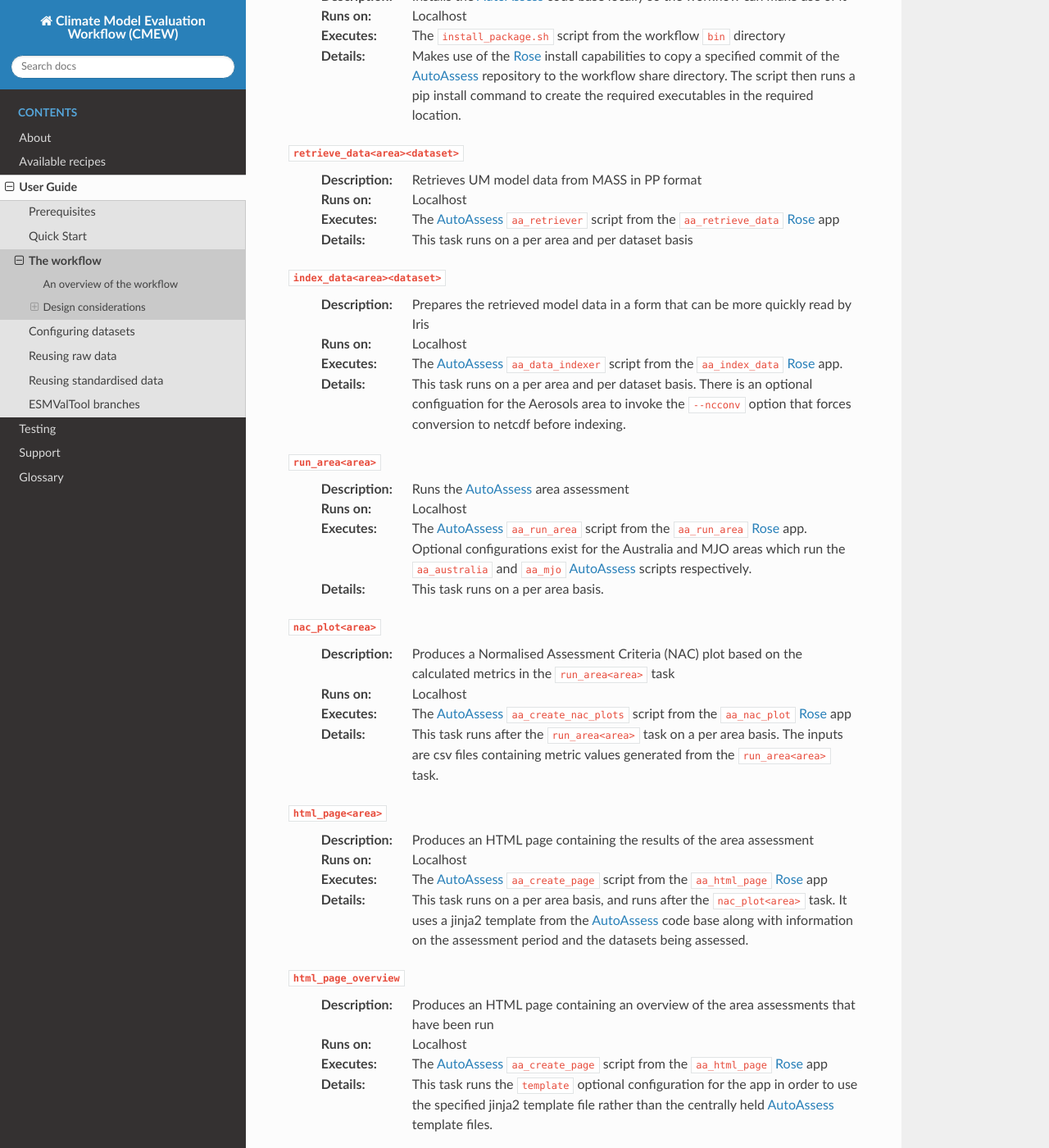
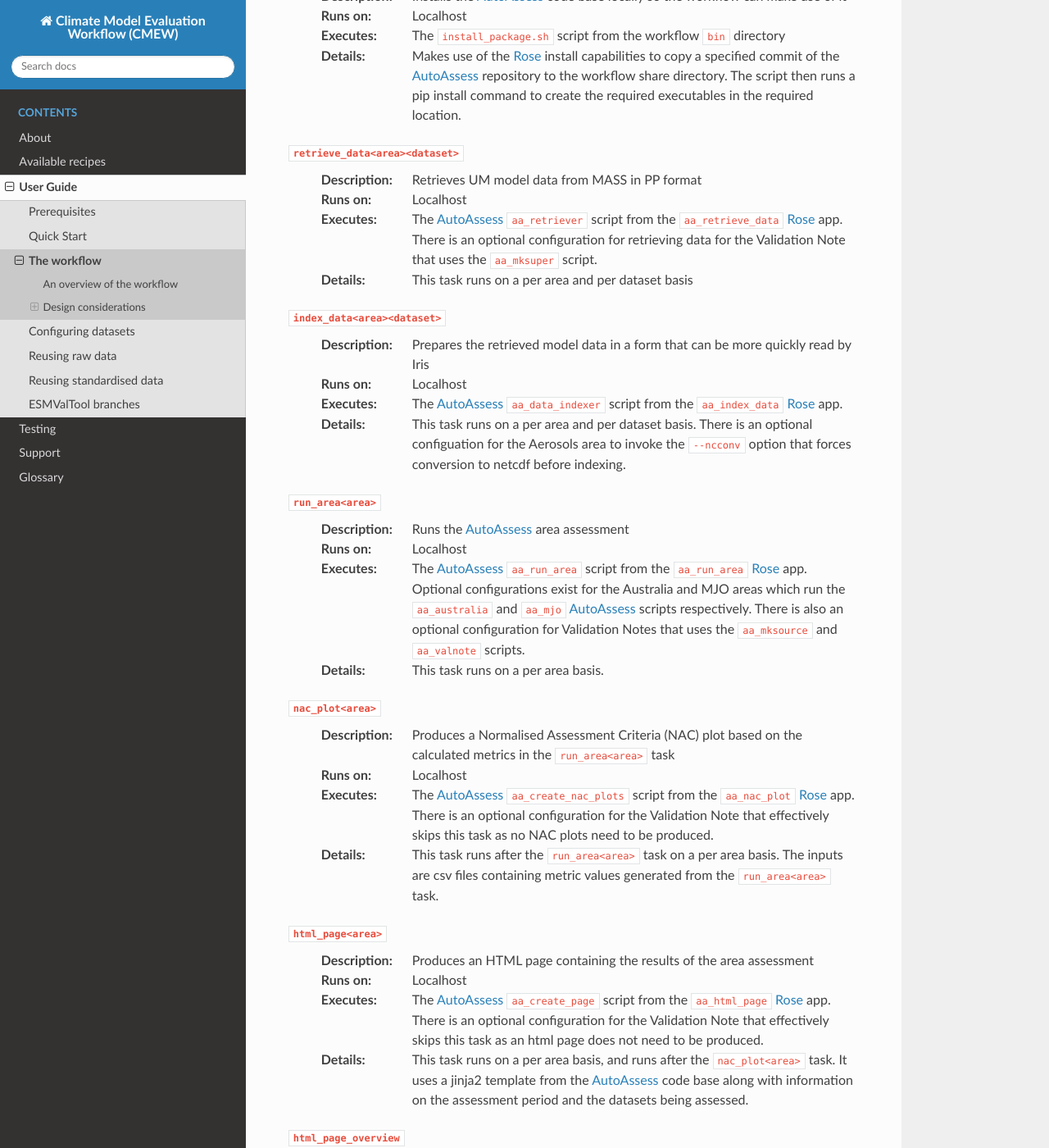
Before and after one commit to MetOffice/CMEW, a Sphinx documentation site: the page built from doc/source/user_guide/workflow.rst, in a window 1280 px wide and 1400 px high, scrolled down 2564 px. Shown: the whole window at 82% size. Built offline with Sphinx 7.4.7 and the Read the Docs theme 3.1.0, drawn with Linux system fonts in a browser that asks for light colours.

Commit message:
#582: Develop the valnotes task
* #23. Added first attempt at valnotes.

* #23. Updated top level webpage and variable used to pass to valnote.

* #23. Added documentation for the validation note tasks.

* #23. Put validation note into basic graph, but set up apps to skip nac plots and html page.

* #23. Added valnote optional config for index_data app.

* #23. Updated version of AutoAssess to fix valnote issues.

* #23. Another AutoAssess update to fix thumbnails in valnotes.

* #23. Put autoassess assessment areas over a new line to beat line length limit.

* #23. Indented new line of autoassess areas by 2 spaces to beat cylc linter

* #23. Added copyright statements, updated autoassess and moved environment variables to root.

---------

Co-authored-by: Emma Hogan <ehogan@users.noreply.github.com>

```diff
--- a/doc/source/recipes.rst
+++ b/doc/source/recipes.rst
@@ -18,6 +18,7 @@
 .. toctree::
    :maxdepth: 1
 
+   areas/valnote/valnote.rst
    areas/aerosols/aerosols.rst
    areas/africa/africa.rst
    areas/australia/australia.rst
--- a/doc/source/user_guide/workflow.rst
+++ b/doc/source/user_guide/workflow.rst
@@ -169,7 +169,9 @@
   :Runs on:
      Localhost
   :Executes:
-     The |AutoAssess| ``aa_retriever`` script from the ``aa_retrieve_data`` |Rose| app
+     The |AutoAssess| ``aa_retriever`` script from the ``aa_retrieve_data`` |Rose| app.
+     There is an optional configuration for retrieving data for the Validation Note that
+     uses the ``aa_mksuper`` script.
   :Details:
      This task runs on a per area and per dataset basis
 
@@ -193,7 +195,9 @@
   :Executes:
      The |AutoAssess| ``aa_run_area`` script from the ``aa_run_area`` |Rose| app.
      Optional configurations exist for the Australia and MJO areas which run the
-     ``aa_australia`` and ``aa_mjo`` |AutoAssess| scripts respectively.
+     ``aa_australia`` and ``aa_mjo`` |AutoAssess| scripts respectively. There
+     is also an optional configuration for Validation Notes that uses the
+     ``aa_mksource`` and ``aa_valnote`` scripts.
   :Details:
      This task runs on a per area basis.
 
@@ -204,7 +208,9 @@
   :Runs on:
      Localhost
   :Executes:
-     The |AutoAssess| ``aa_create_nac_plots`` script from the ``aa_nac_plot`` |Rose| app
+     The |AutoAssess| ``aa_create_nac_plots`` script from the ``aa_nac_plot`` |Rose| app.
+     There is an optional configuration for the Validation Note that effectively skips
+     this task as no NAC plots need to be produced.
   :Details:
      This task runs after the ``run_area<area>`` task on a per area basis. The
      inputs are csv files containing metric values generated from the
@@ -216,7 +222,9 @@
   :Runs on:
      Localhost
   :Executes:
-     The |AutoAssess| ``aa_create_page`` script from the ``aa_html_page`` |Rose| app
+     The |AutoAssess| ``aa_create_page`` script from the ``aa_html_page`` |Rose| app.
+     There is an optional configuration for the Validation Note that effectively skips
+     this task as an html page does not need to be produced.
   :Details:
      This task runs on a per area basis, and runs after the ``nac_plot<area>``
      task. It uses a jinja2 template from the |AutoAssess| code base along with
```
Also changed, not shown: doc/source/areas/valnote/valnote.rst (added, +82 -0 lines), doc/source/areas/valnote/0010_PMSL_djf_v_era-interim.png (added), doc/source/areas/valnote/0052_U_wind_djf_v_era-interim_logY.png (added), doc/source/areas/valnote/1860_Zonal_mean_zonal_wind_stress_djf_v_scatterometer.png (added), doc/source/areas/valnote/5000_Wbig_where_W_gt_1.png (added), 11 other files.
